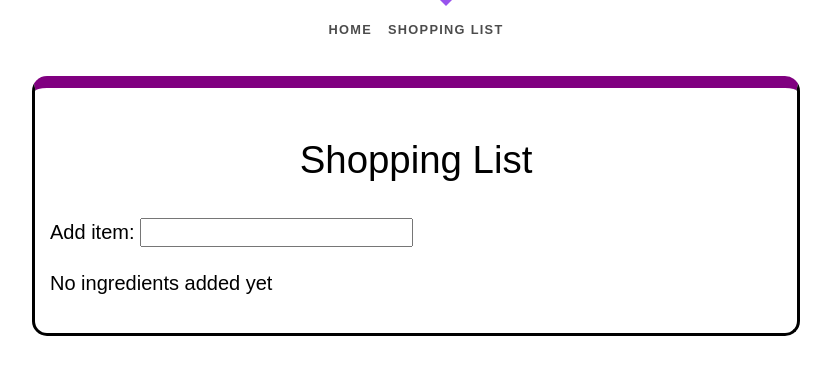
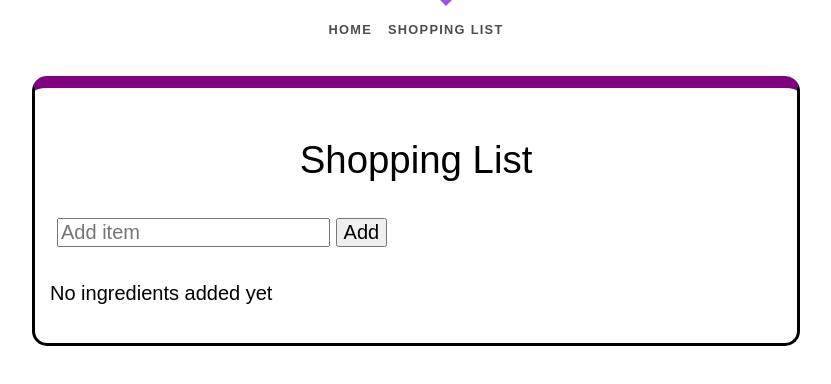
Before and after one commit to NielsLouwes/recipes-svelte-app, a SvelteKit app: page /shopping-list in a window 1280 px wide. Shown: the top 384 px of the page, without its empty margins (224-1055 px from the left). Built offline with nearby package versions, Linux system fonts and the light colour scheme.

Commit message:
move inputform into own component

```diff
--- /dev/null
+++ b/src/components/InputForm.svelte
@@ -0,0 +1,27 @@
+<script>
+	import { ingredients } from '../stores/ingredient-store';
+
+	let newShoppingItem = '';
+
+	const addIngredient = () => {
+		if (newShoppingItem.trim()) {
+			ingredients.update((currentIngredients) => {
+				return [...currentIngredients, newShoppingItem];
+			});
+
+			newShoppingItem = '';
+		}
+	};
+</script>
+
+<form action="submit" on:submit|preventDefault={addIngredient}>
+	<input id="input" type="text" bind:value={newShoppingItem} placeholder="Add item" />
+	<button type="submit">Add</button>
+</form>
+
+<style>
+	form {
+		margin-left: 7px;
+		margin-bottom: 10px;
+	}
+</style>
--- a/src/routes/shopping-list/+page.svelte
+++ b/src/routes/shopping-list/+page.svelte
@@ -1,10 +1,9 @@
 <script>
 	import Ingredient from '../../components/Ingredient.svelte';
+	import InputForm from '../../components/InputForm.svelte';
 	import { ingredients } from '../../stores/ingredient-store';
 
 	console.log('$ingredients', $ingredients);
-
-	let newShoppingItem = '';
 
 	const removeIngredient = (ingredient) => {
 		ingredients.update((currentIngredients) => {
@@ -14,18 +13,6 @@
 			return updatedIngredients;
 		});
 	};
-
-	const addIngredient = () => {
-		if (newShoppingItem.trim()) {
-			ingredients.update((currentIngredients) => {
-				return [...currentIngredients, newShoppingItem];
-			});
-
-			newShoppingItem = '';
-		}
-	};
-
-	console.log('newShoppingItem', newShoppingItem);
 </script>
 
 <svelte:head>
@@ -35,10 +22,7 @@
 
 <div class="shopping-list">
 	<h1>Shopping List</h1>
-	<form action="submit" on:submit|preventDefault={addIngredient}>
-		<label for="input">Add item: </label>
-		<input id="input" type="text" bind:value={newShoppingItem} />
-	</form>
+	<InputForm />
 	{#if $ingredients.length === 0}
 		<p>No ingredients added yet</p>
 	{:else}
```
